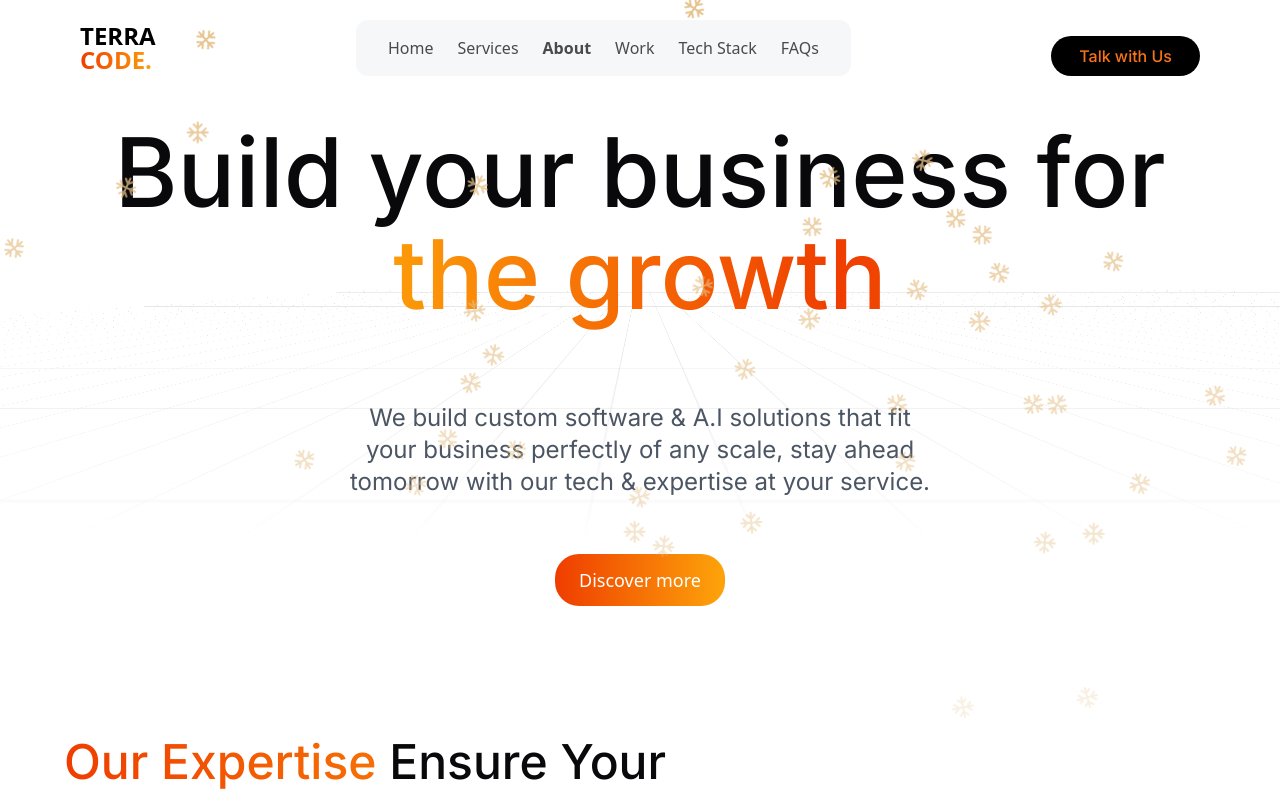
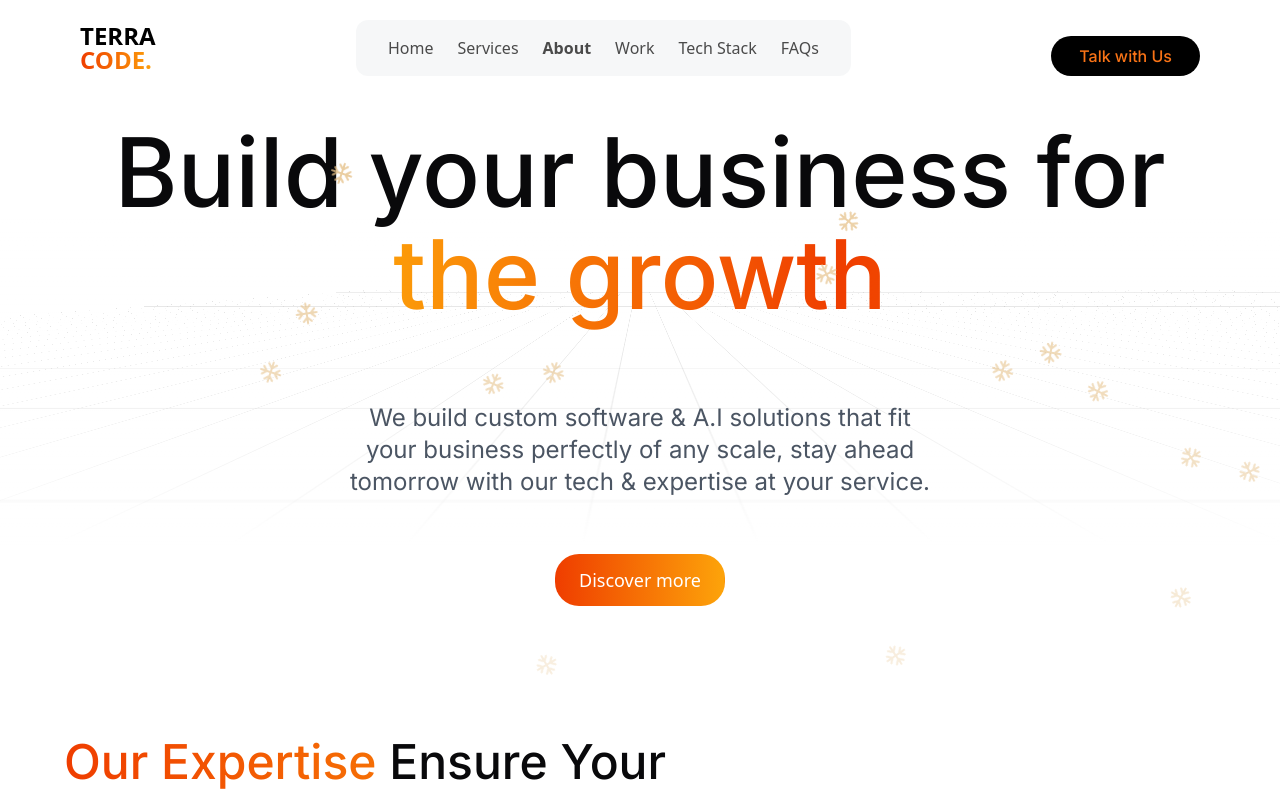
Before and after one commit to Terracode-Dev/Main-Site, a React (Vite) app: page / in a window 1280 px wide. Shown: the top 800 px of the page. Built offline with nearby package versions, Linux system fonts and the light colour scheme.

Commit message:
snoweffect2

```diff
--- a/src/components/Snow/SnowEffect.tsx
+++ b/src/components/Snow/SnowEffect.tsx
@@ -7,7 +7,7 @@ const SnowFlowerEffect: React.FC = () => {
 
   useEffect(() => {
     // Generate an array for snowflakes
-    const flakes = Array.from({ length: 50 }, (_, i) => i);
+    const flakes = Array.from({ length: 20 }, (_, i) => i);
     setSnowflakes(flakes);
   }, []);
 
```
